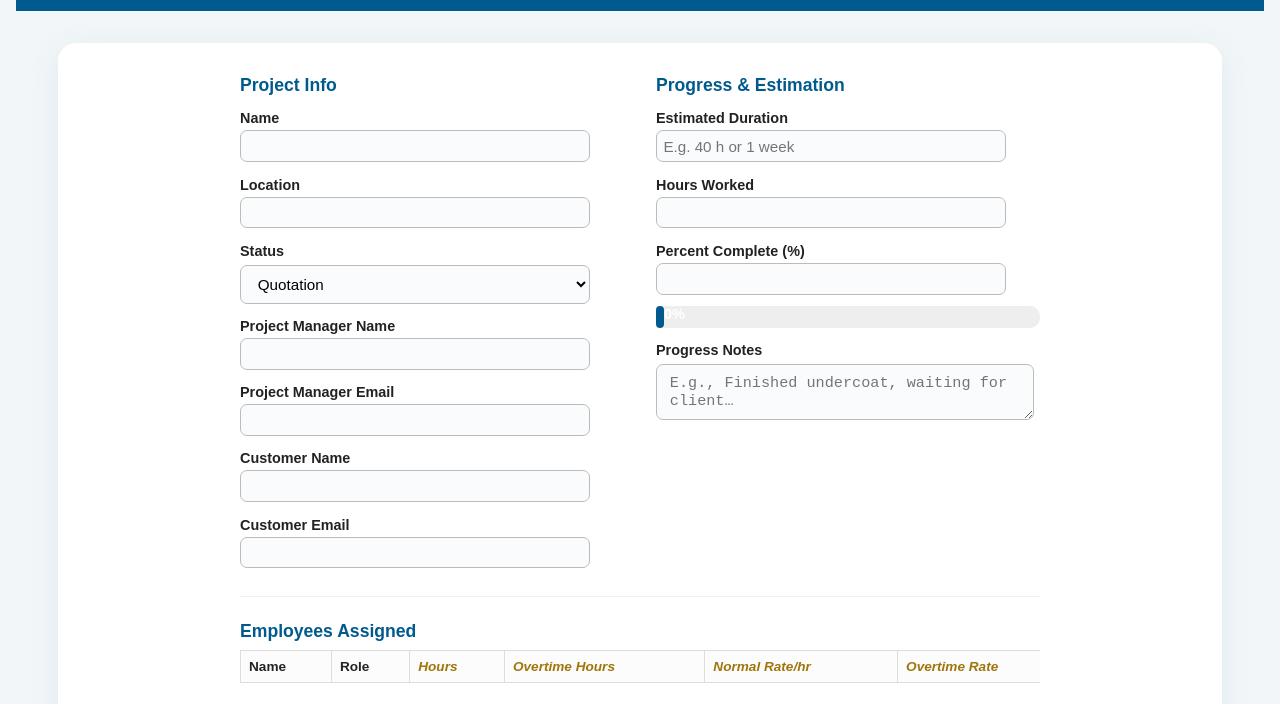
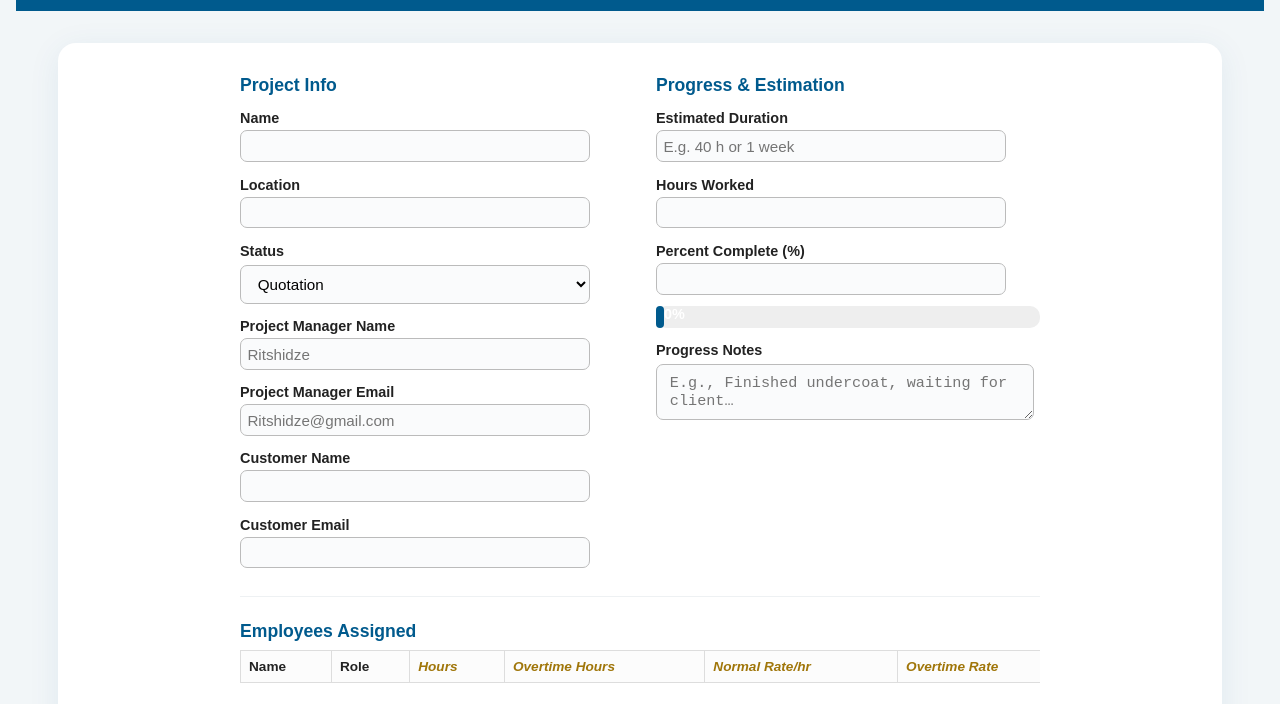
Before and after one commit to faranani-rich/Maduwa-Paint-World, a website with bundled scripts: page public/projects/project.html in a window 1280 px wide. Shown: the part 79-783 px from the top of the page. Built offline with nearby package versions, Linux system fonts and the light colour scheme; some packages are replaced by stand-ins of ours; no server answers.

Commit message:
fixing main.js under projects folder

```diff
--- a/public/projects/project.html
+++ b/public/projects/project.html
@@ -249,12 +249,16 @@
 
               <label>
                 Project Manager Name
-                <input type="text" name="pm-name" />
+                <input type="text" name="pm-name" placeholder="Ritshidze" />
               </label>
 
               <label>
                 Project Manager Email
-                <input type="email" name="pm-email" />
+                <input
+                  type="email"
+                  name="pm-email"
+                  placeholder="Ritshidze@gmail.com"
+                />
               </label>
 
               <label>
```
Also changed, not shown: public/employee/pm-dashboard.html (+1 -1 lines), public/projects/js/main.js (+10 -11 lines), 1 other file.
